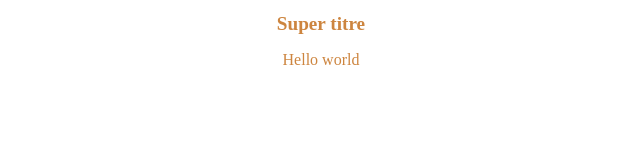
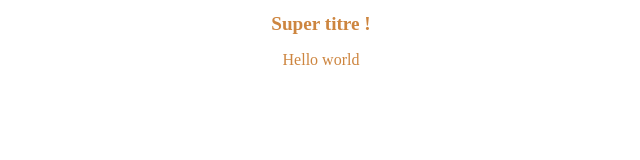
Before and after one commit to HermannRichy/OpenclassroomsProject, a plain HTML site: page index.html in a window 1280 px wide. Shown: the full height of the page, 319-959 px from the left. Drawn offline with Linux system fonts and the light colour scheme.

Commit message:
Modification du H1

```diff
--- a/index.html
+++ b/index.html
@@ -7,7 +7,7 @@
     <title>Premier projet</title>
 </head>
 <body>
-    <h1>Super titre</h1>
+    <h1>Super titre !</h1>
     <p>Hello world</p>
 </body>
 </html>
```
